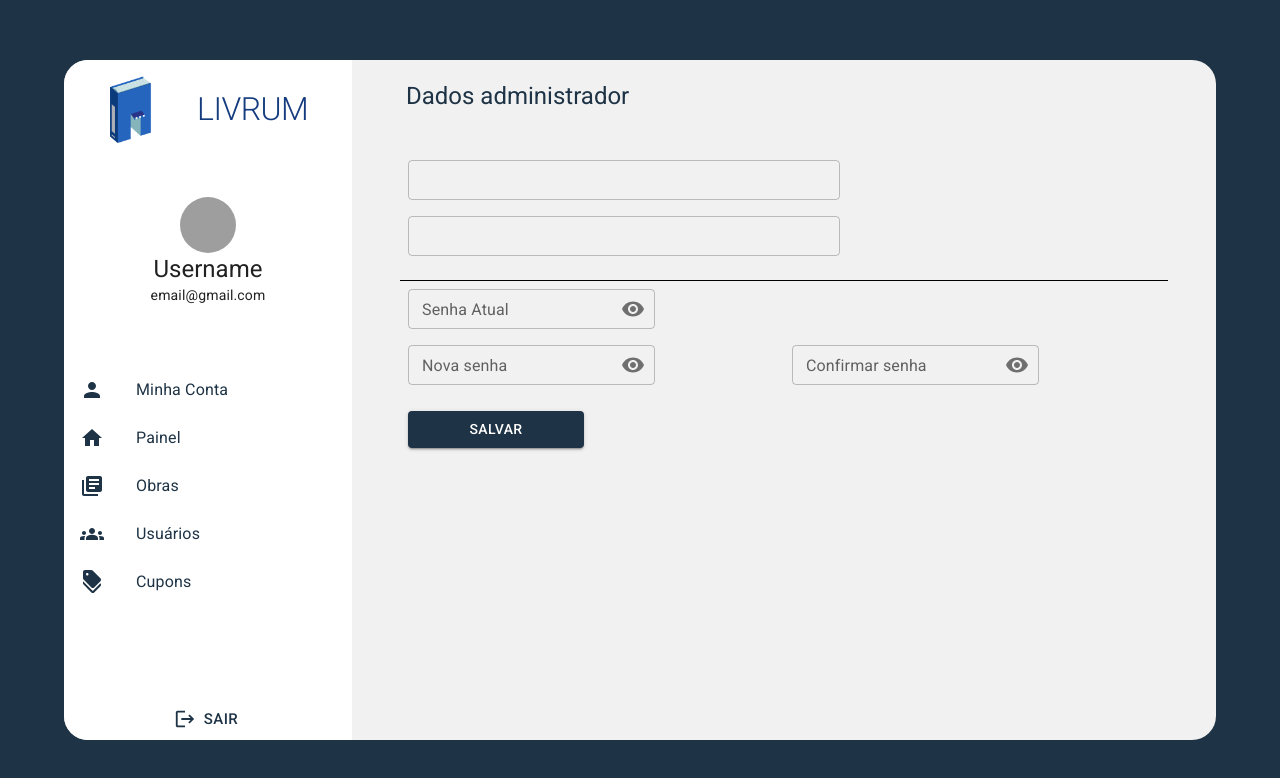
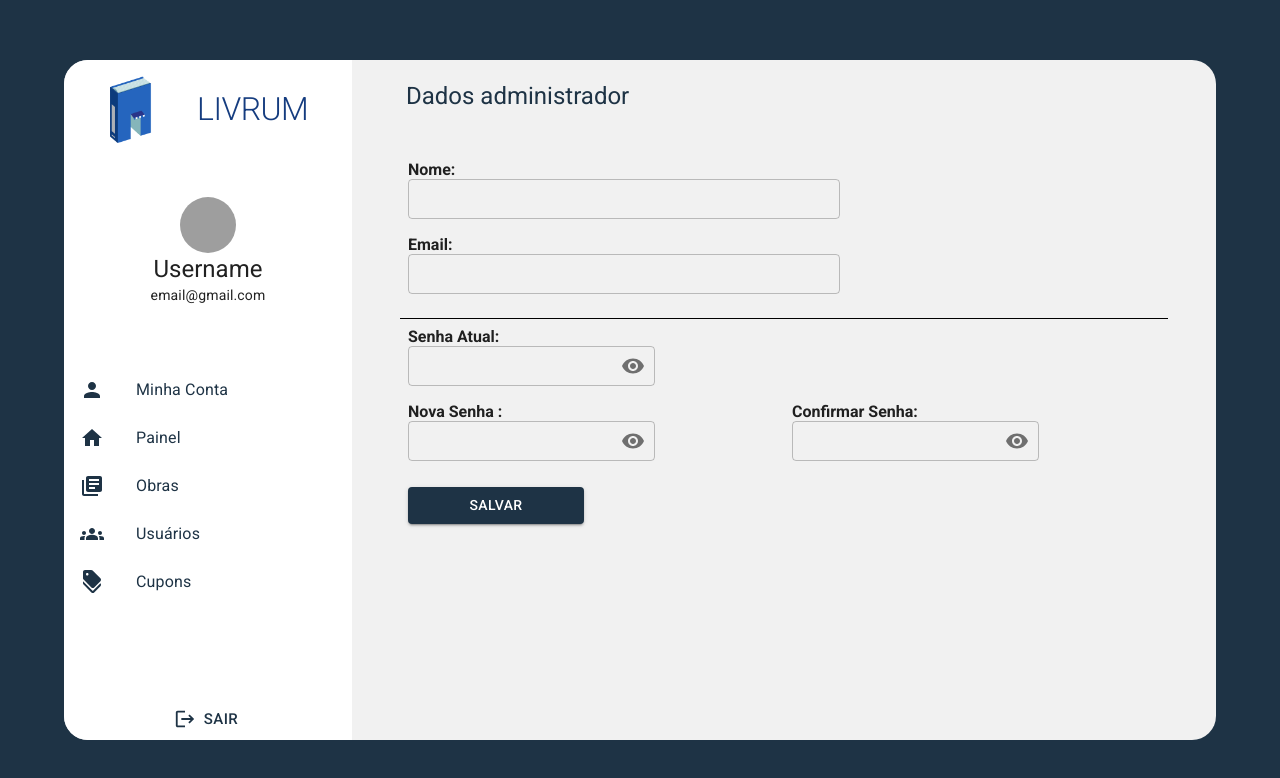
Before and after one commit to byte-stack-uefs/livrum, a Next.js app in the folder phase_4/app/webapp/: page /admin/meus-dados in a window 1280 px wide. Shown: the top 778 px of the page. Built offline with nearby package versions, Linux system fonts and the light colour scheme; grey boxes are pictures that could not be loaded.

Commit message:
testa ai almir
cansei

```diff
--- a/phase_4/app/webapp/app/(internal)/admin/meus-dados/page.tsx
+++ b/phase_4/app/webapp/app/(internal)/admin/meus-dados/page.tsx
@@ -58,20 +58,23 @@ const ClientRegister = () => {
 
     const handlePasswordConfirmChange = (e) => {
         setPasswordConfirm(e.target.value);
-        // Verificar correspondência de senhas quando a senha de confirmação é alterada
+
         setPasswordsMatch(e.target.value === password);
     };
 
     const handleChange = (event, newValue) => {
         setValue(newValue);
     };
+    const handleSubmit = (e) => {
+        e.preventDefault();
 
+    };
 
 
 
     return (
         <>
-
+            <form onSubmit={handleSubmit}>
                 <Grid xs={11} sm={9} md={7} lg={5} margin="auto" >
                     <Typography variant="h5" fontWeight="semi-bold" style={{ textAlign: "left", color: theme.palette.dark.main, marginTop: "20px", marginLeft: "30px" }}>
                         Dados administrador
@@ -90,15 +93,15 @@ const ClientRegister = () => {
                             <Grid xs={7}></Grid>
 
                             <Grid xs={7}>
+                                <div><strong>Nome:</strong></div>
                                 <TextField
                                     required
                                     fullWidth
                                     value={name}
                                     size="small"
                                     variant="outlined"
-                                label= ''
                                     onChange={(e) => setName(e.target.value)}
-                                placeholder= {name}
+                                    placeholder={name}
                                 />
 
 
@@ -106,29 +109,29 @@ const ClientRegister = () => {
                             </Grid>
 
                             <Grid xs={7}>
+                                <div><strong>Email:</strong></div>
                                 <TextField
                                     required
                                     fullWidth
                                     type="email"
                                     size="small"
                                     value={email}
-                                label= ""
                                     variant="outlined"
                                     onChange={(e) => setEmail(e.target.value)}
-                                placeholder= {email}
+                                    placeholder={email}
                                 />
                             </Grid>
                             <Grid xs={12} style={{ borderBottom: '1px solid black', height: '1px' }}>
 
                             </Grid>
                             <Grid xs={12}>
+                                <div><strong>Senha Atual:</strong></div>
                                 <TextField
 
                                     size="small"
-                                label="Senha Atual"
                                     type={showPassword ? 'text' : 'password'}
                                     value={oldPassword}
-                                placeholder= {oldPassword}
+                                    placeholder={oldPassword}
                                     onChange={(e) => setOldPassword(e.target.value)}
                                     InputProps={{
                                         endAdornment: (
@@ -147,9 +150,10 @@ const ClientRegister = () => {
                                 />
                             </Grid>
                             <Grid xs={6}>
+                                <div><strong>Nova Senha :</strong></div>
                                 <TextField
                                     size="small"
-                                label="Nova senha"
+
                                     type={showPassword ? 'text' : 'password'}
                                     value={password}
                                     onChange={handlePasswordChange}
@@ -171,9 +175,10 @@ const ClientRegister = () => {
                                 />
                             </Grid>
                             <Grid xs={6}>
+                                <div><strong>Confirmar Senha:</strong></div>
                                 <TextField
                                     size="small"
-                                label="Confirmar senha"
+
                                     type={showPassword ? 'text' : 'password'}
                                     value={passwordConfirm}
                                     onChange={handlePasswordConfirmChange}
@@ -215,6 +220,7 @@ const ClientRegister = () => {
                     </FormControl>
 
                 </Grid>
+            </form>
         </>
     );
 };
```
Lines whose indentation alone changed are shown as unchanged.
